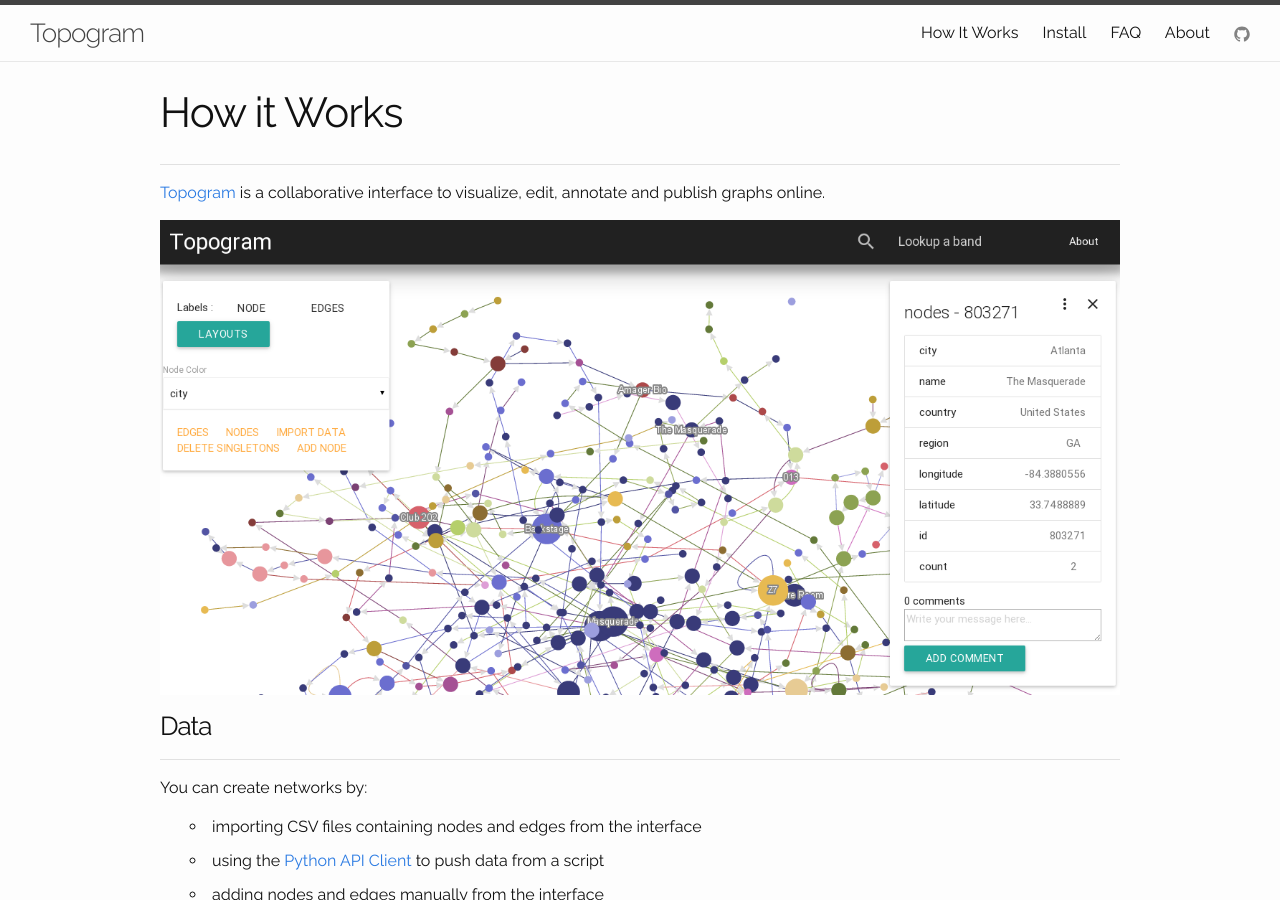
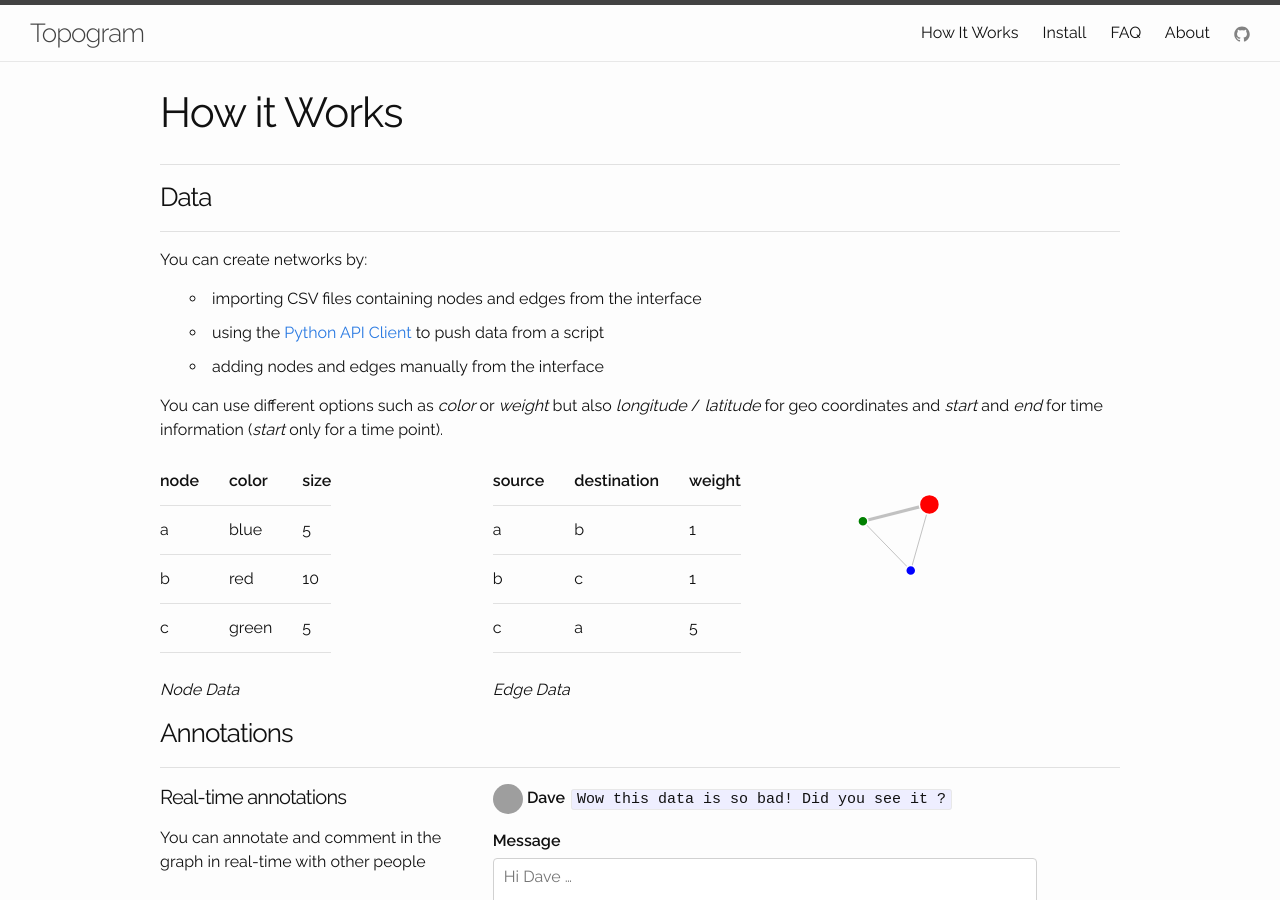
Before and after one commit to topogram/topogram.github.io, a Jekyll site: the page built from HowItWorks.md, in a window 1280 px wide and 900 px high. Built offline with Jekyll 4.4.1, drawn with Linux system fonts in a browser that asks for light colours; grey boxes are pictures that could not be loaded.

Commit message:
how it works

```diff
--- a/HowItWorks.md
+++ b/HowItWorks.md
@@ -3,9 +3,7 @@ layout: page
 title: How it Works
 ---
 
-[Topogram](https://github.com/topogram/topogram) is a collaborative interface to visualize, edit, annotate and publish graphs online.
 
-![](/images/Topogram-Network.png)
 
 ### Data
 ---
```
